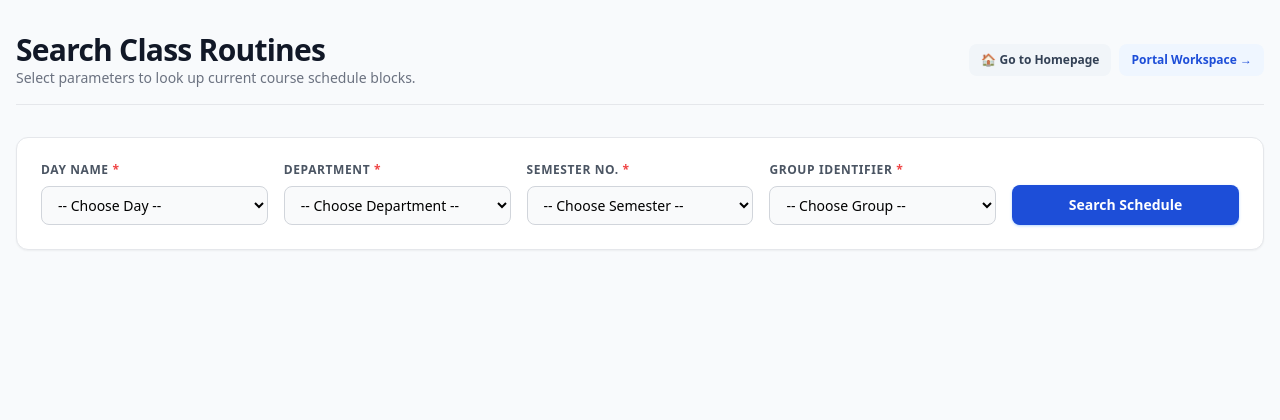
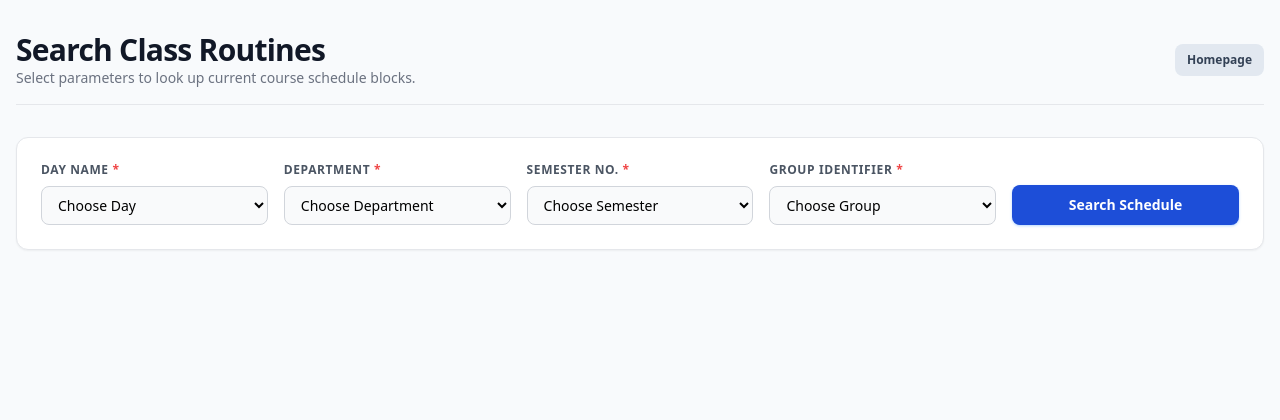
Before and after one commit to GitGuru420/urms_workspace, a Django app: page /view-routine/ in a window 1280 px wide. Shown: the top 420 px of the page. Run offline with Django 5.2, Linux system fonts and the light colour scheme; tables that the repository leaves empty hold one stand-in row (values such as "Sample post"); some libraries are stand-ins or nearby versions.

Commit message:
View Routine UI Update - Version-1

```diff
--- a/routines/templates/routines/view_routine.html
+++ b/routines/templates/routines/view_routine.html
@@ -8,12 +8,9 @@
             <h1 class="text-3xl font-extrabold text-gray-900 tracking-tight">Search Class Routines</h1>
             <p class="text-sm text-gray-500">Select parameters to look up current course schedule blocks.</p>
         </div>
-        <div class="flex gap-2 w-full sm:w-auto">
-            <a href="{% url 'landing_page' %}" class="text-xs font-bold text-slate-700 bg-slate-100 hover:bg-slate-200 px-3 py-2 rounded-lg transition-all flex items-center gap-1">
-                🏠 Go to Homepage
-            </a>
-            <a href="{% url 'login' %}" class="text-xs font-bold text-blue-700 bg-blue-50 hover:bg-blue-100 px-3 py-2 rounded-lg transition-all flex items-center">
-                Portal Workspace →
+        <div>
+            <a href="{% url 'landing_page' %}" class="text-xs font-bold text-slate-700 bg-slate-200 hover:bg-slate-300 px-3 py-2 rounded-lg transition-all flex items-center gap-1">
+                Homepage
             </a>
         </div>
     </div>
@@ -23,7 +20,7 @@
         <div>
             <label class="block text-xs font-semibold uppercase tracking-wider text-gray-600 mb-2">Day Name <span class="text-red-500">*</span></label>
     <select name="day" required class="w-full bg-gray-50 border border-gray-300 rounded-lg px-3 py-2 text-sm focus:ring-2 focus:ring-blue-500 outline-none">
-        <option value="">-- Choose Day --</option>
+        <option value="">Choose Day</option>
         {% for d in days %}
             <option value="{{ d }}" {% if queries.day == d %}selected{% endif %}>{{ d }}</option>
         {% endfor %}
@@ -33,7 +30,7 @@
         <div>
             <label class="block text-xs font-semibold uppercase tracking-wider text-gray-600 mb-2">Department <span class="text-red-500">*</span></label>
             <select name="department" required class="w-full bg-gray-50 border border-gray-300 rounded-lg px-3 py-2 text-sm focus:ring-2 focus:ring-blue-500 outline-none">
-                <option value="">-- Choose Department --</option>
+                <option value="">Choose Department</option>
                 {% for dept in departments %}
                     <option value="{{ dept.id }}" {% if queries.department == dept.id|stringformat:"s" %}selected{% endif %}>{{ dept.name }}</option>
                 {% endfor %}
@@ -43,7 +40,7 @@
         <div>
             <label class="block text-xs font-semibold uppercase tracking-wider text-gray-600 mb-2">Semester No. <span class="text-red-500">*</span></label>
             <select name="semester" required class="w-full bg-gray-50 border border-gray-300 rounded-lg px-3 py-2 text-sm focus:ring-2 focus:ring-blue-500 outline-none">
-                <option value="">-- Choose Semester --</option>
+                <option value="">Choose Semester</option>
                 <option value="1" {% if queries.semester == "1" %}selected{% endif %}>Semester 1</option>
                 <option value="2" {% if queries.semester == "2" %}selected{% endif %}>Semester 2</option>
                 <option value="3" {% if queries.semester == "3" %}selected{% endif %}>Semester 3</option>
@@ -62,7 +59,7 @@
         <div>
             <label class="block text-xs font-semibold uppercase tracking-wider text-gray-600 mb-2">Group Identifier <span class="text-red-500">*</span></label>
             <select name="group_no" required class="w-full bg-gray-50 border border-gray-300 rounded-lg px-3 py-2 text-sm focus:ring-2 focus:ring-blue-500 outline-none">
-                <option value="">-- Choose Group --</option>
+                <option value="">Choose Group</option>
                 <option value="A" {% if queries.group_no == "A" %}selected{% endif %}>Group A</option>
                 <option value="B" {% if queries.group_no == "B" %}selected{% endif %}>Group B</option>
                 <option value="C" {% if queries.group_no == "C" %}selected{% endif %}>Group C</option>
@@ -89,7 +86,7 @@
                             <div class="bg-slate-800 text-slate-100 px-4 py-2 text-xs font-mono font-bold flex justify-between items-center">
                                 <span>⏱️ {{ r.timeslot.start_time|time:"h:i A" }} - {{ r.timeslot.end_time|time:"h:i A" }}</span>
                                 <span class="uppercase tracking-wider px-1.5 py-0.5 rounded text-[10px] {% if r.section != 'None' %} bg-amber-500 text-slate-900 {% else %} bg-blue-600 text-white {% endif %}">
-                                    {% if r.section != 'None' %} Lab Split (Sec {{ r.section }}) {% else %} Full Theory {% endif %}
+                                    {% if r.section != 'None' %} Lab Split (Sec {{ r.section }}) {% else %} Theory {% endif %}
                                 </span>
                             </div>
 
@@ -105,9 +102,11 @@
                                         <span class="font-semibold text-gray-800">{{ r.teacher.name }}</span>
                                     </div>
                                     <div>
-                                        <span class="text-[10px] uppercase text-gray-400 block tracking-wider">Location Room</span>
+                                        <span class="font-bold {% if r.room.is_online %} text-emerald-600 {% else %} text-gray-800 {% endif %} block">
+                                            {% if r.room.is_online %} Online Class {% else %} Floor: {{ r.room.floor_no }} {% endif %}
+                                        </span>
                                         <span class="font-bold {% if r.room.is_online %} text-emerald-600 {% else %} text-gray-800 {% endif %}">
-                                            {% if r.room.is_online %} 🌐 Online Class {% else %} 🚪 Room {{ r.room.room_number }} {% endif %}
+                                            {% if r.room.is_online %} Online Class {% else %} Room: {{ r.room.room_number }} {% endif %}
                                         </span>
                                     </div>
                                 </div>
```
